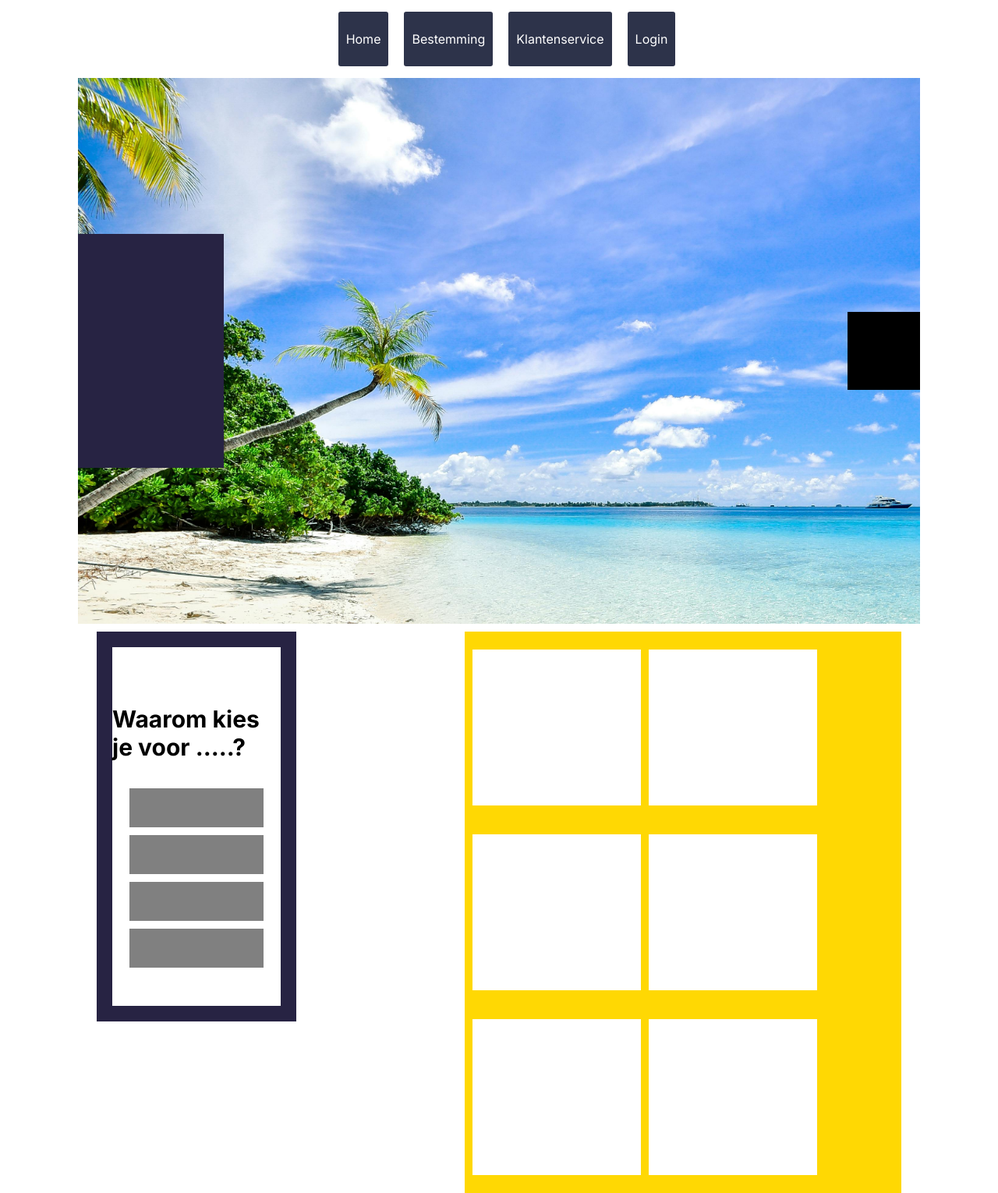
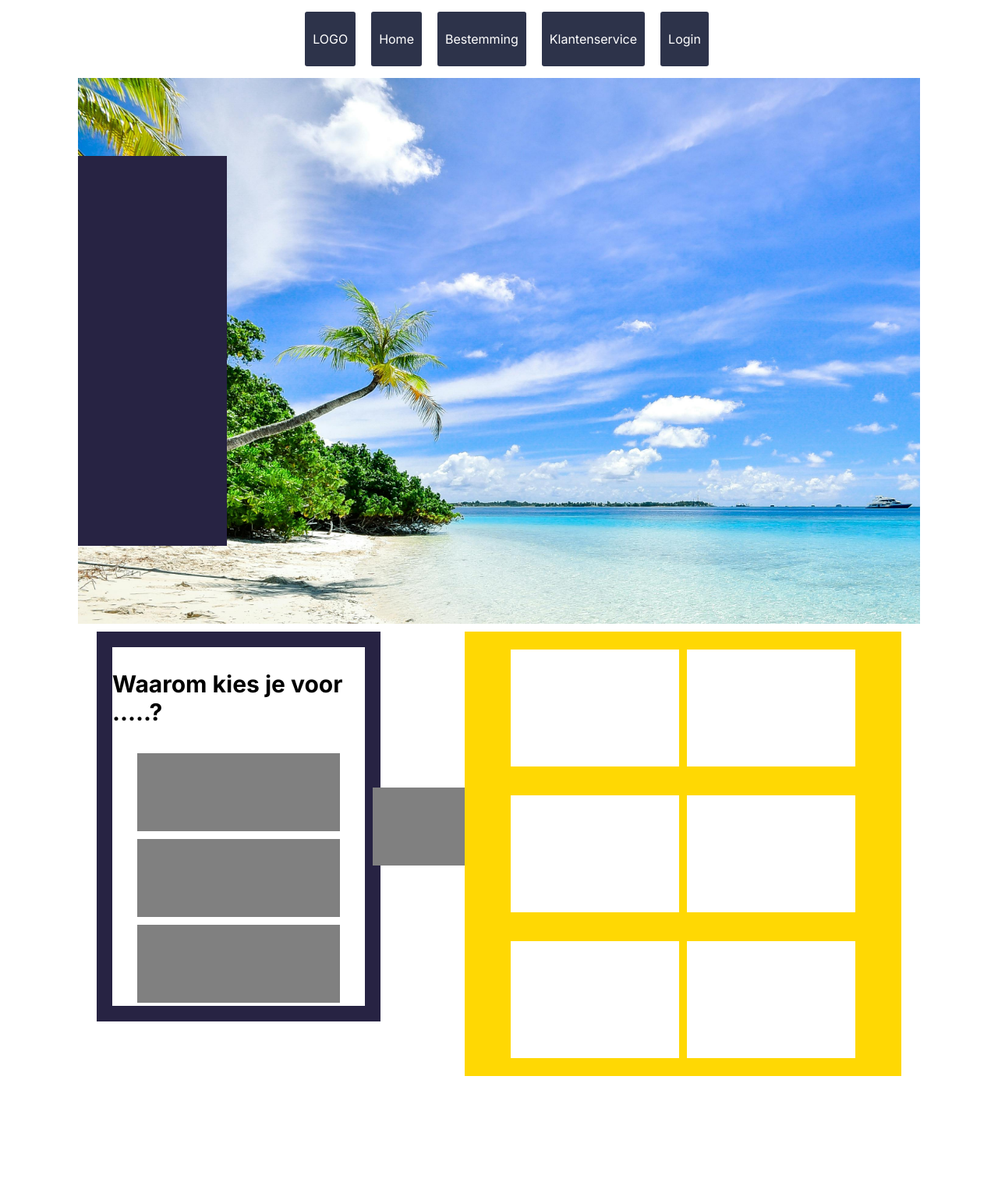
Before and after one commit to anke180/Reisbureau, a PHP site: page / in a window 1280 px wide. Shown: the whole page at 78% size. After the commit the page ends 1380 px from the top, so only its background shows below. Run offline with PHP 8.4, Linux system fonts and the light colour scheme.

Commit message:
Homepage Update

```diff
--- a/html/CSS/index.css
+++ b/html/CSS/index.css
@@ -45,16 +45,16 @@ body{
 .none{
     height: 100px;
     width: 100px;
-    background-color: black;
+    background-color: rgba(0, 0, 0, 0);
 }
 .inf{
-    height: 50px;
+    height: 100px;
     width: 80%;
     background-color: grey;
 }
 .inf1{
-    height: 300px;
-    width: 200px;
+    height: 500px;
+    width: 20%;
     background-color: #272343;
 }
 .b2{
@@ -64,13 +64,14 @@ body{
     display: flex;
     flex-wrap: wrap;
     flex-direction: row;
-    gap: 20%;
+    gap: 10%;
     justify-content: center;
     font-family: "Inter", sans-serif;
+    margin-bottom: 20px;
 }
 .inf2{
     height: 460px;
-    width: 20%;
+    width: 30%;
     background-color: #ffffff;
     border-style: solid;
     border-color: #272343;
@@ -85,17 +86,18 @@ body{
 
 }
 .inf3{
-    height: 700px;
+    height: 550px;
     width: 50%;
     background-color: #FFD803;
     display: flex;
+    justify-content: center;
     flex-wrap: wrap;
     align-items: center;
     gap: 10px;
     padding: 10px;
 }
 .inf4{
-    height: 200px;
+    height: 150px;
     width: 40%;
     background-color: rgb(255, 255, 255);
 }
--- a/html/index.php
+++ b/html/index.php
@@ -11,6 +11,7 @@
     <div class="head">
         <div class="header">
             <div class="logo"></div>
+            <a href="" class="but1">LOGO</a>
             <a href="" class="but1">Home</a>
             <a href="" class="but1">Bestemming</a>
             <a href="" class="but1">Klantenservice</a>
```
